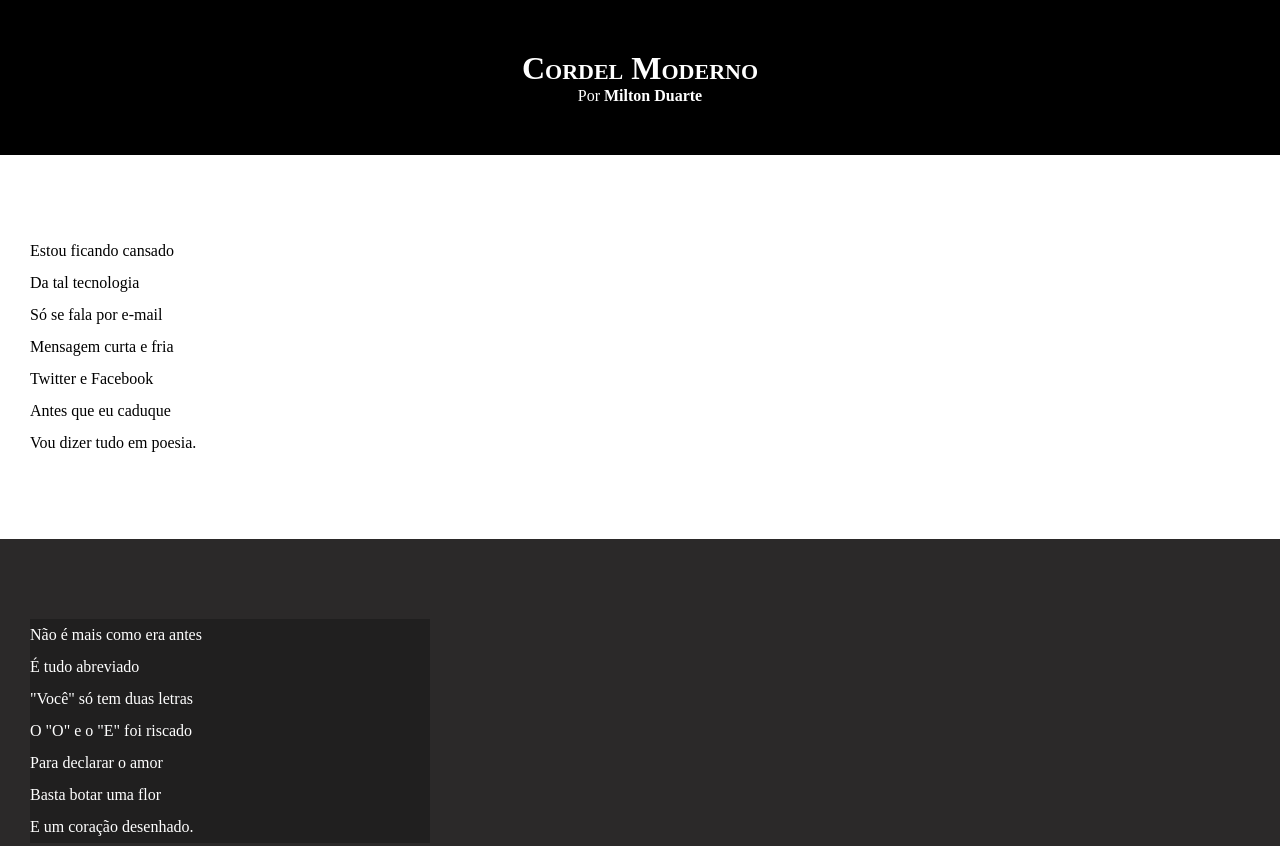
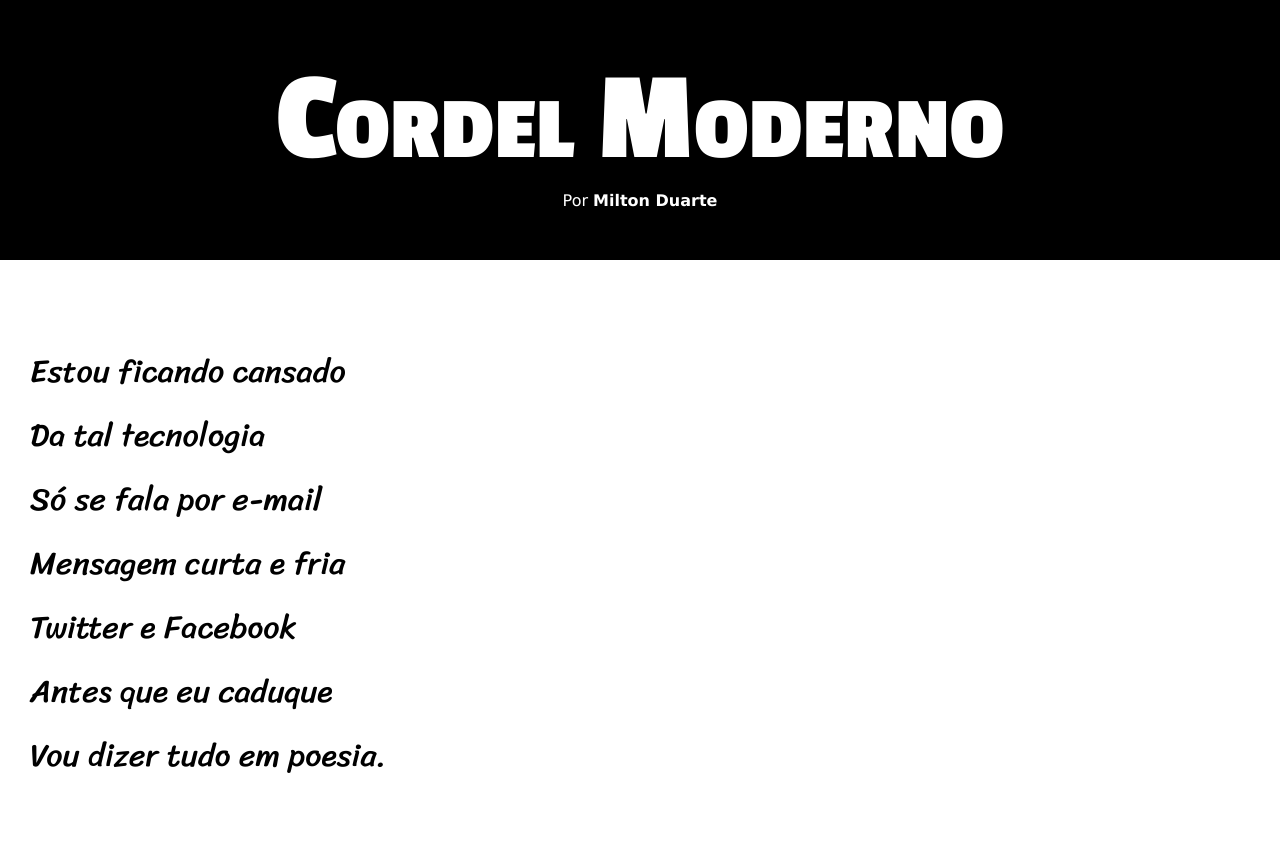
Before and after one commit to PedroFerreira08/html-css, a plain HTML site: page Desafios/d012/index.html in a window 1280 px wide. Shown: the top 846 px of the page. Drawn offline with Linux system fonts and the light colour scheme.

Commit message:
atualização das fontes desafio 12

```diff
--- a/Desafios/d012/estilo/style.css
+++ b/Desafios/d012/estilo/style.css
@@ -1,4 +1,14 @@
 @charset "UTF-8";
+
+@import url('https://fonts.googleapis.com/css2?family=Passion+One:wght@400;700;900&display=swap');
+
+@import url('https://fonts.googleapis.com/css2?family=Sriracha&display=swap');
+
+:root {
+    --font1: verdana, Geneva, Tahoma, sans-serif;
+    --font2: "Passion One", sans-serif;
+    --font3: "Sriracha", cursive;
+}
 
 * {
     margin: 0px;
@@ -8,6 +18,7 @@
 html body {
     min-height: 100vh;
     background-color: darkgrey;
+    font-family: var(--font1);
 }
 
 header {
@@ -19,6 +30,8 @@ header {
 header > h1 {
     padding-top: 50px;
     font-variant: small-caps;
+    font-family: var(--font2);
+    font-size: 10vw;
 }
 
 header > p {
@@ -40,6 +53,8 @@ section {
     padding-bottom: 10vh;
     line-height: 2em;
     padding-left: 30px;
+    font-family: var(--font3);
+    font-size: 2.5vw;
 }
 
 .normal {
@@ -53,7 +68,8 @@ section {
 }
 
 .imagem > p {
-    width: 400px;
+    display: inline-block;
+    padding: 5px;
     background-color: rgba(0, 0, 0, 0.253);
 }
 
```
